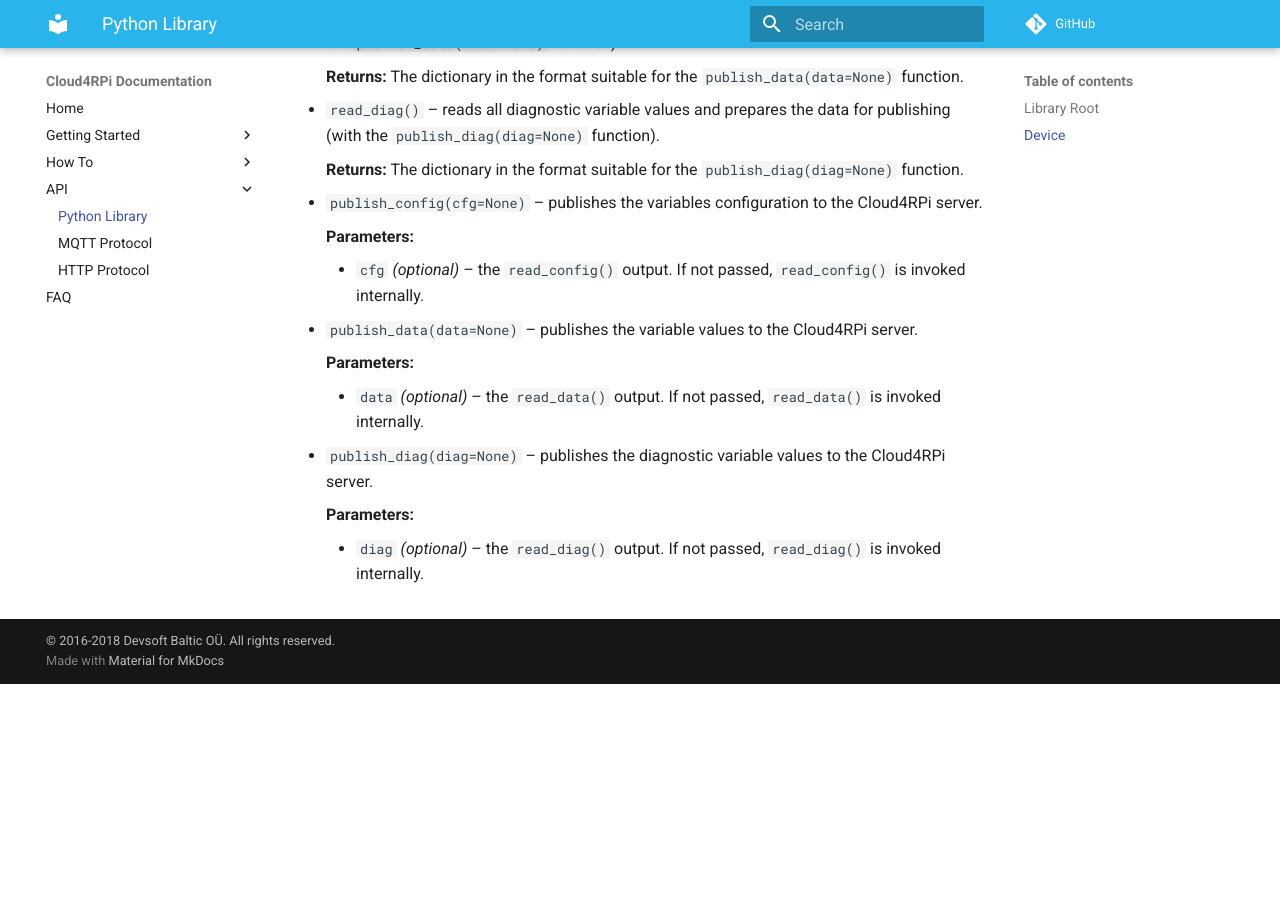
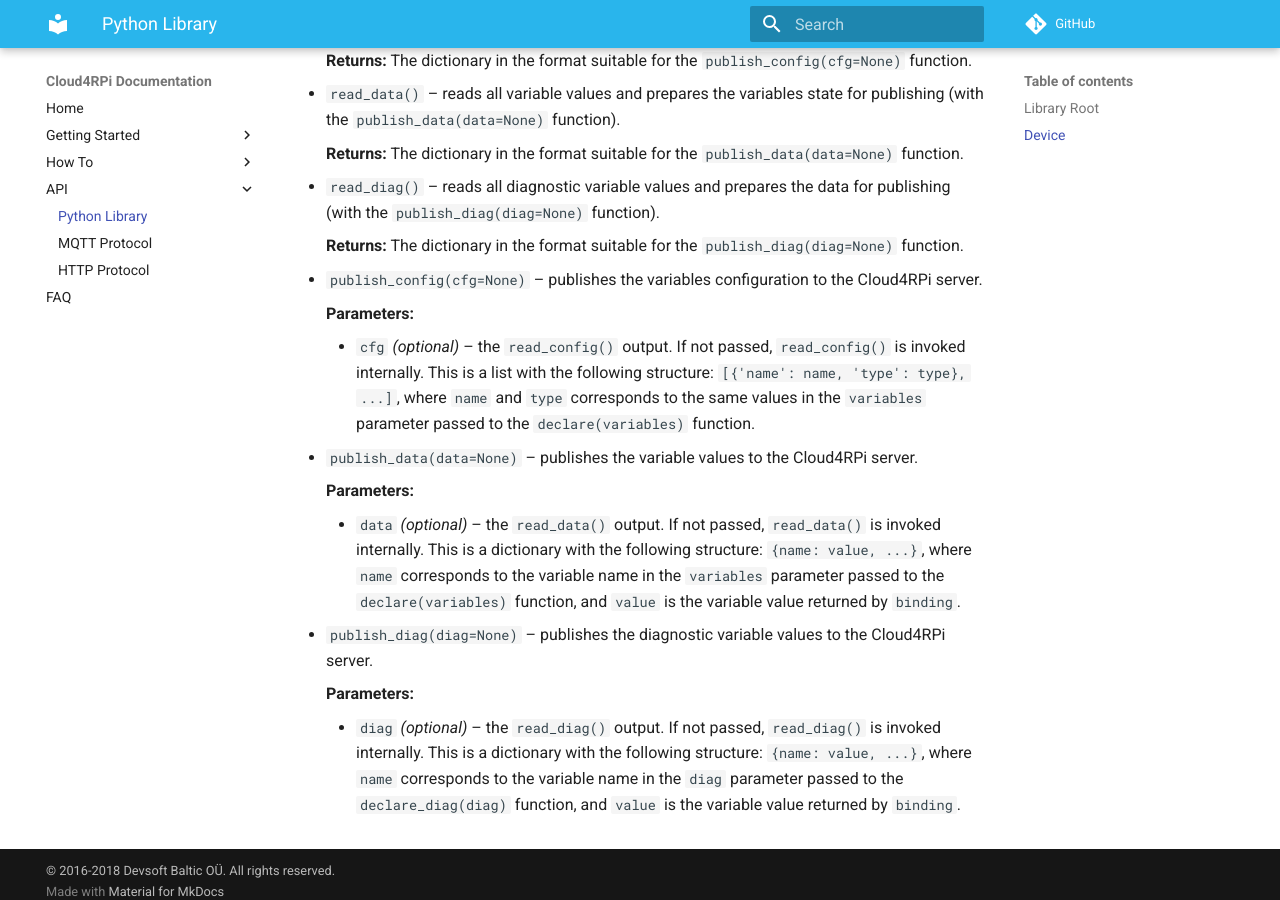
Before and after one commit to cloud4rpi/docs, an MkDocs documentation site: the page built from docs/api/python.md, in a window 1280 px wide and 900 px high, scrolled down 2379 px. Built offline with MkDocs 1.6.1 and Material for MkDocs 9.7.7, drawn with Linux system fonts in a browser that asks for light colours; comment, search, counter and statistics services are not loaded; old or Windows-style settings are respelled for this version of MkDocs; before the commit the page ends 3063 px from its top, so only the background shows below that; some of the changed text lies outside the part shown.

Commit message:
Looks done

```diff
--- a/docs/api/python.md
+++ b/docs/api/python.md
@@ -9,27 +9,27 @@
 
     **Parameters:**
 
-    * `device_token` &ndash; The token displayed at the top of the device page on [cloud4rpi.io](https://cloud4rpi.io/devices). You can get one on the [Devices](https://cloud4rpi.io/devices) page: create a device using the **New Device** button in the top right corner, and use its token.
-    * `host` *(optional)* &ndash; The Cloud4RPi MQTT broker address. The default address is defined in the [config.py](https://github.com/cloud4rpi/cloud4rpi/blob/master/cloud4rpi/config.py) file.
-    * `port` *(optional)* &ndash; The Cloud4RPi MQTT broker port. The default port is defined in the [config.py](https://github.com/cloud4rpi/cloud4rpi/blob/master/cloud4rpi/config.py) file.
-    * `tls_config` *(optional)* &ndash; The parameters for the Paho MQTT's [tls_set()](https://github.com/eclipse/paho.mqtt.python#tls_set) function.
+    * `device_token` &ndash; a token displayed at the top of the device page on [cloud4rpi.io](https://cloud4rpi.io/devices). You can get one on the [Devices](https://cloud4rpi.io/devices) page: create a device using the **New Device** button in the top right corner, and use its token.
+    * `host` *(optional)* &ndash; a Cloud4RPi MQTT broker address. The default address is defined in the [config.py](https://github.com/cloud4rpi/cloud4rpi/blob/master/cloud4rpi/config.py) file.
+    * `port` *(optional)* &ndash; a Cloud4RPi MQTT broker port. The default port is defined in the [config.py](https://github.com/cloud4rpi/cloud4rpi/blob/master/cloud4rpi/config.py) file.
+    * `tls_config` *(optional)* &ndash; a dictionary with parameters for the Paho MQTT's [tls_set()](https://github.com/eclipse/paho.mqtt.python#tls_set) function.
 
     **Example:**
 
         import cloud4rpi
         device = cloud4rpi.connect('823SnkK3N8L5Y7QQGiuGd53fi', tls_config={'ca_certs': '/etc/ssl/certs/ca-certificates.crt'})
 
-* `set_logging_to_file(log_file_path)` &ndash; TODO
+* `set_logging_to_file(log_file_path)` &ndash; configures the library to save activity logs to a specified file.
 
     **Parameters:**
 
-    * `log_file_path` &ndash; TODO
+    * `log_file_path` &ndash; path to a log file.
 
-* `set_logging_level(level=logging.INFO)` &ndash; TODO
+* `set_logging_level(level=logging.INFO)` &ndash; changes the logging verbosity level.
 
     **Parameters:**
 
-    * `level` *(optional)* &ndash; TODO
+    * `level` *(optional)* &ndash; [logging verbosity level](https://docs.python.org/3/library/logging.html#levels). The default level is `INFO`.
 
 ## Device
 
@@ -46,7 +46,7 @@
         * `name` &ndash; an internal variable name. You can change the name displayed in the UI on the device page.
         * `type` &ndash; a variable type. Available types: `'bool'`, `'numeric'` and `'string'`.
         * `binding` &ndash; a function that accepts the current variable as a parameter and returns the new one. This function is called on every value update (scheduled updates and value change signals from Control Panels). You can also pass a Python variable if the value should not be changed from Cloud4RPi Control Panels.
-        * `value` *(optional)* &ndash; an initial variable value.
+        * `value` *(optional)* &ndash; an initial variable value passed to a `binding` function during the first update.
 
     **Example:**
 
@@ -103,16 +103,16 @@
 
     **Parameters:**
 
-    * `cfg` *(optional)* &ndash; the `read_config()` output. If not passed, `read_config()` is invoked internally.
+    * `cfg` *(optional)* &ndash; the `read_config()` output. If not passed, `read_config()` is invoked internally. This is a list with the following structure: `[{'name': name, 'type': type}, ...]`, where `name` and `type` corresponds to the same values in the `variables` parameter passed to the `declare(variables)` function.
 
 * `publish_data(data=None)` &ndash; publishes the variable values to the Cloud4RPi server.
 
     **Parameters:**
 
-    * `data` *(optional)* &ndash; the `read_data()` output. If not passed, `read_data()` is invoked internally.
+    * `data` *(optional)* &ndash; the `read_data()` output. If not passed, `read_data()` is invoked internally. This is a dictionary with the following structure: `{name: value, ...}`, where `name` corresponds to the variable name in the `variables` parameter passed to the `declare(variables)` function, and `value` is the variable value returned by `binding`.
 
 * `publish_diag(diag=None)` &ndash; publishes the diagnostic variable values to the Cloud4RPi server.
 
     **Parameters:**
 
-    * `diag` *(optional)* &ndash; the `read_diag()` output. If not passed, `read_diag()` is invoked internally.
+    * `diag` *(optional)* &ndash; the `read_diag()` output. If not passed, `read_diag()` is invoked internally. This is a dictionary with the following structure: `{name: value, ...}`, where `name` corresponds to the variable name in the `diag` parameter passed to the `declare_diag(diag)` function, and `value` is the variable value returned by `binding`.
```
